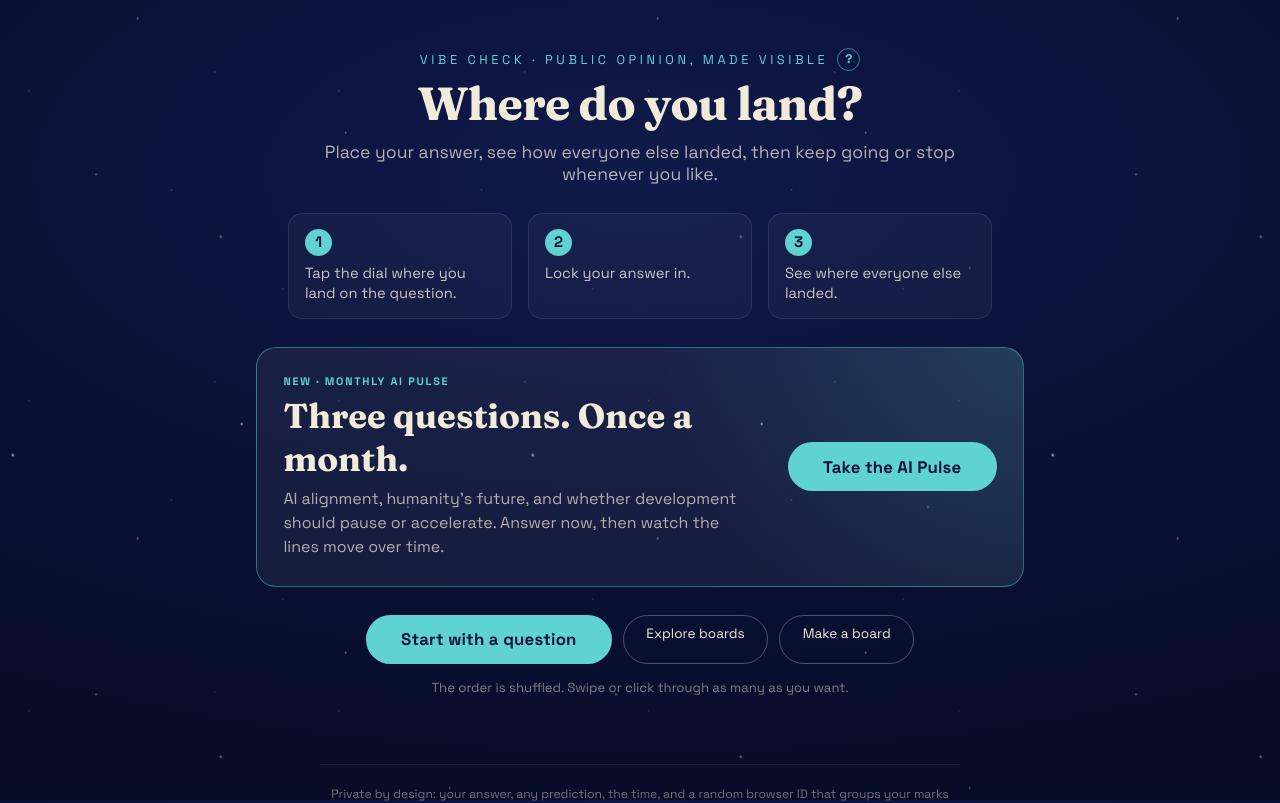
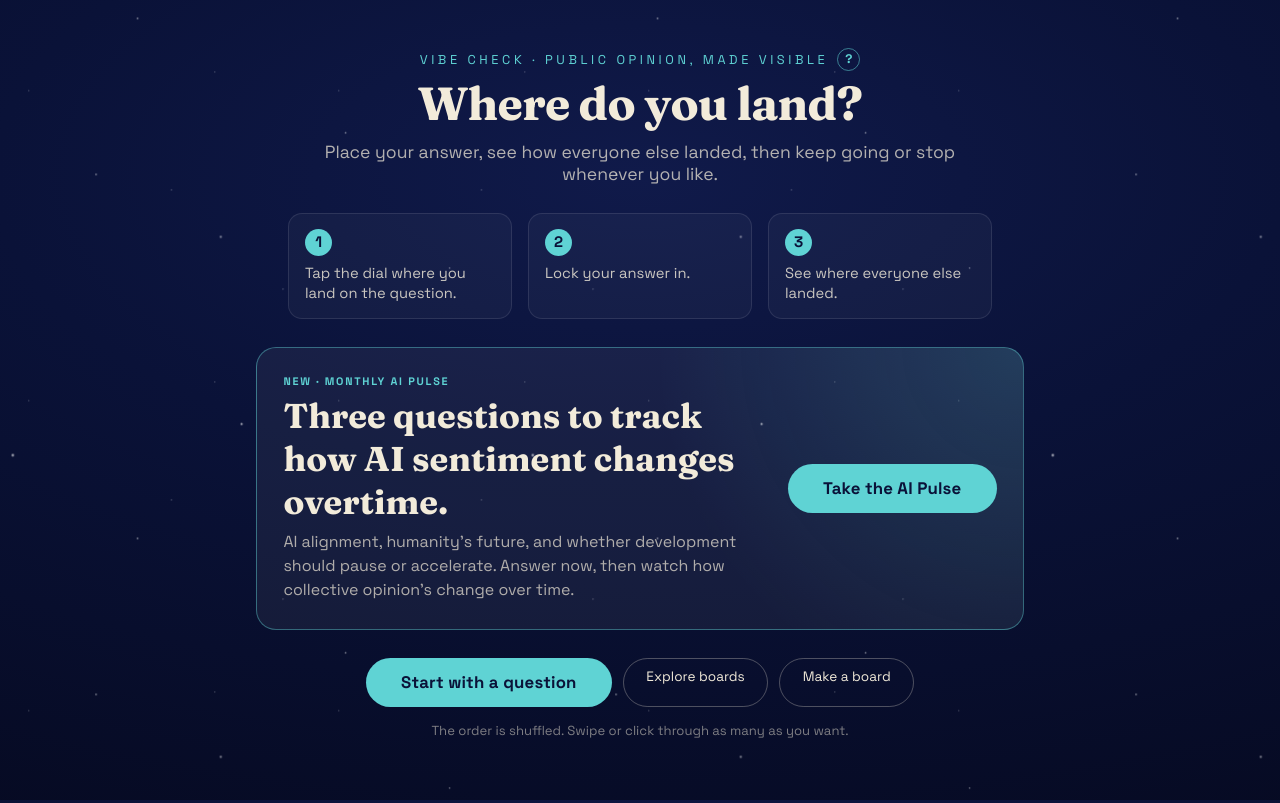
Before and after one commit to lookcarefully-cmyk/vibe-check, a Next.js app: page / in a window 1280 px wide. Shown: the top 803 px of the page. Built offline with nearby package versions, Linux system fonts and the light colour scheme.

Commit message:
Update Featured.tsx

```diff
--- a/components/Featured.tsx
+++ b/components/Featured.tsx
@@ -85,10 +85,10 @@ export default function Featured() {
       <section className="home-pulse" aria-labelledby="home-pulse-title">
         <div>
           <p className="explore-kicker">New · monthly AI Pulse</p>
-          <h2 id="home-pulse-title">Three questions. Once a month.</h2>
+          <h2 id="home-pulse-title">Three questions to track how AI sentiment changes overtime.</h2>
           <p>
             AI alignment, humanity&rsquo;s future, and whether development should
-            pause or accelerate. Answer now, then watch the lines move over time.
+            pause or accelerate. Answer now, then watch how collective opinion&rsquo;s change over time.
           </p>
         </div>
         <Link href="/pulse" className="lock-in">Take the AI Pulse</Link>
```
